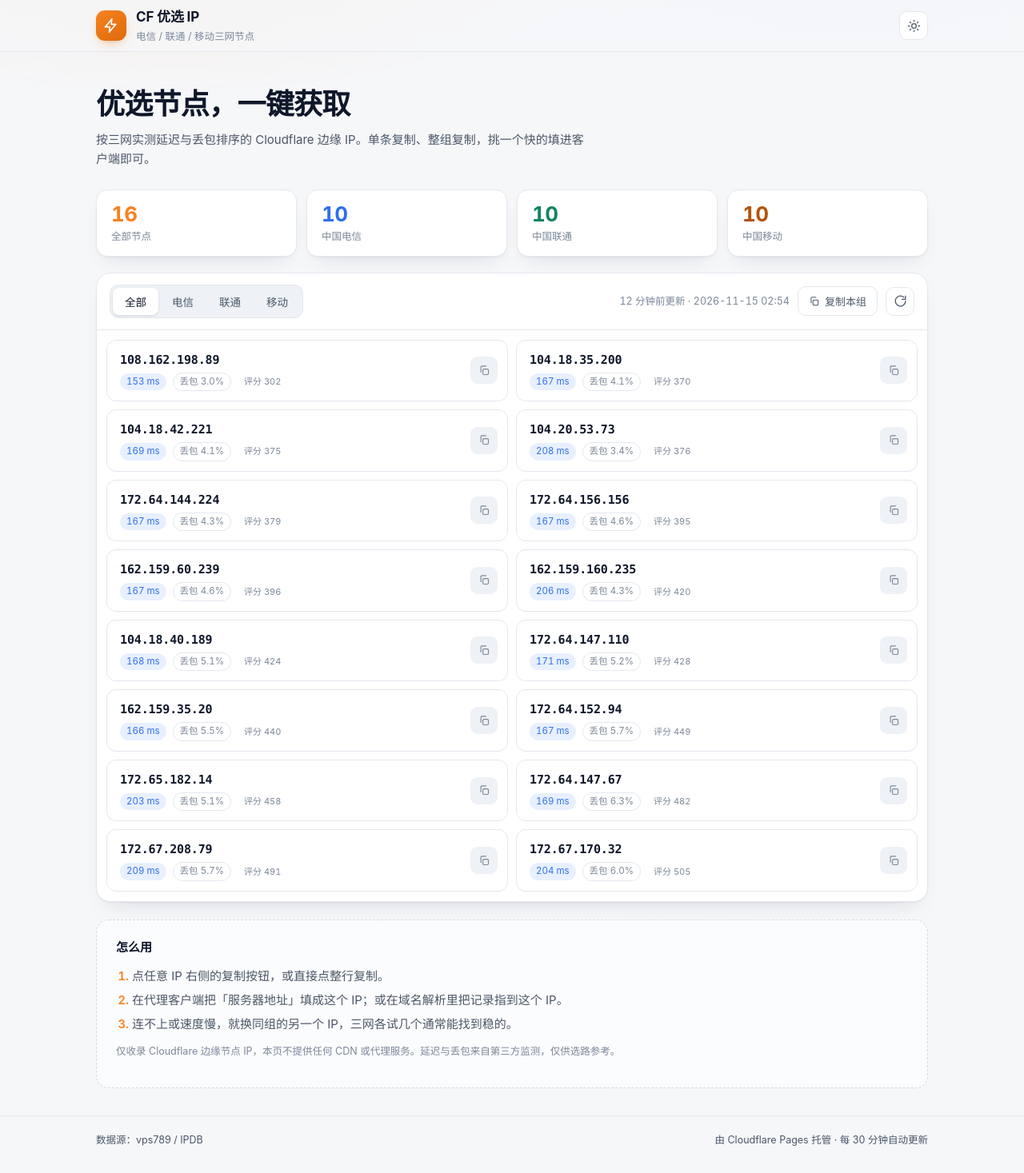
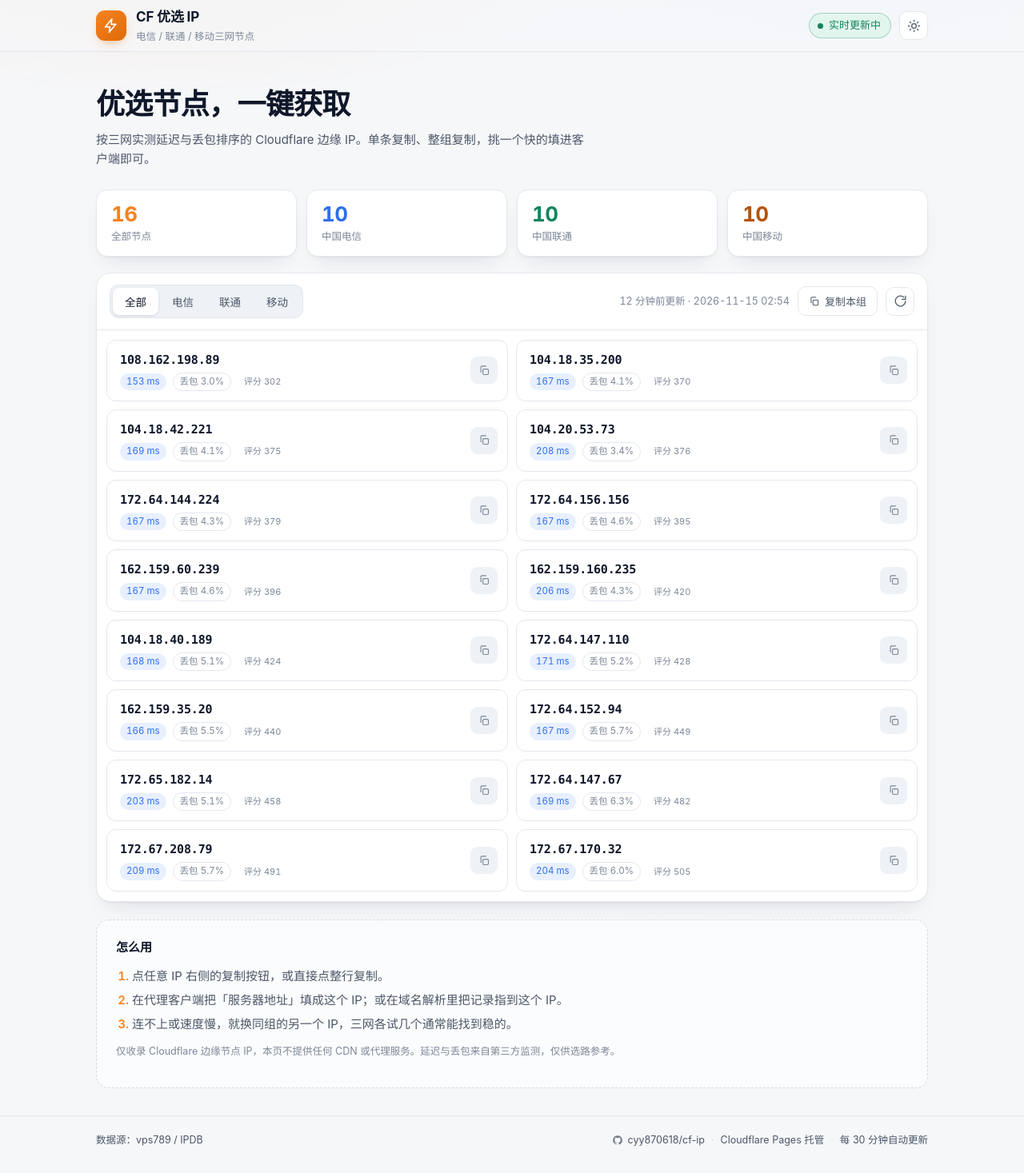
Before and after one commit to cyy870618/cf-ip, a plain HTML site: page public/index.html in a window 1280 px wide. Shown: the whole page at 80% size. Drawn offline with Linux system fonts and the light colour scheme.

Commit message:
feat(ui): 头部加实时更新状态胶囊；页脚加仓库链接
- 胶囊状态随数据变化：实时更新中 / 数据延迟 N 小时 / 同步失败
- 页脚加 GitHub 仓库链接（cyy870618/cf-ip）

```diff
--- a/public/assets/app.js
+++ b/public/assets/app.js
@@ -9,7 +9,12 @@ const el = {
   refresh: document.getElementById('refresh-btn'),
   copyGroup: document.getElementById('copy-group'),
   theme: document.getElementById('theme-btn'),
+  pill: document.getElementById('live-pill'),
+  pillText: document.getElementById('live-text'),
 };
+
+/* 数据被视为“延迟”的阈值：超过 95 分钟没更新就提示（CI 正常 30 分钟一跑） */
+const STALE_MS = 95 * 60 * 1000;
 
 const state = {
   data: null,
@@ -173,10 +178,39 @@ function renderMeta() {
   }
 }
 
+/* ---------------- live pill ---------------- */
+
+function renderPill(err) {
+  if (err) {
+    el.pill.dataset.state = 'error';
+    el.pillText.textContent = '同步失败';
+    el.pill.title = '节点数据加载失败';
+    return;
+  }
+  const iso = state.data && state.data.updated_at;
+  if (!iso) {
+    el.pill.dataset.state = 'loading';
+    el.pillText.textContent = '正在同步';
+    return;
+  }
+  const age = Date.now() - new Date(iso).getTime();
+  if (age > STALE_MS) {
+    const h = Math.floor(age / 3600000);
+    el.pill.dataset.state = 'stale';
+    el.pillText.textContent = `数据延迟 ${h} 小时`;
+    el.pill.title = `上次更新：${fmtTime(iso)}`;
+  } else {
+    el.pill.dataset.state = 'live';
+    el.pillText.textContent = '实时更新中';
+    el.pill.title = `上次更新：${fmtTime(iso)} · CI 每 30 分钟抓取一次`;
+  }
+}
+
 function renderAll() {
   renderStats();
   renderList();
   renderMeta();
+  renderPill(false);
 }
 
 /* ---------------- events ---------------- */
@@ -229,6 +263,7 @@ async function loadData(manual) {
     el.empty.hidden = false;
     el.nodes.innerHTML = '';
     el.empty.querySelector('p').textContent = '节点数据加载失败，请稍后刷新。';
+    renderPill(true);
     console.error('[cf-ip]', err);
   } finally {
     if (manual) setTimeout(() => el.refresh.classList.remove('spin'), 400);
@@ -240,7 +275,10 @@ el.refresh.addEventListener('click', () => loadData(true));
 initTheme();
 loadData(false);
 
-// 每 5 分钟自动刷新一次展示（数据本身由 CI 更新）
+// 每 5 分钟自动刷新一次展示（数据本身由 CI 更新）；每分钟校正一次胶囊状态
 setInterval(() => {
   if (!document.hidden) loadData(false);
 }, 5 * 60 * 1000);
+setInterval(() => {
+  if (!document.hidden && state.data) renderPill(false);
+}, 60 * 1000);
--- a/public/assets/style.css
+++ b/public/assets/style.css
@@ -125,7 +125,63 @@ body {
   white-space: nowrap;
 }
 
-.header-actions { display: flex; align-items: center; gap: 8px; }
+.header-actions { display: flex; align-items: center; gap: 10px; }
+
+/* ---------- live pill ---------- */
+.live-pill {
+  display: inline-flex;
+  align-items: center;
+  gap: 7px;
+  padding: 5px 12px 5px 10px;
+  border-radius: 999px;
+  border: 1px solid transparent;
+  font-size: 13px;
+  font-weight: 500;
+  line-height: 1.5;
+  white-space: nowrap;
+  color: var(--muted);
+  background: var(--bg-soft);
+  transition: color .2s ease, background .2s ease, border-color .2s ease;
+}
+.live-pill .dot {
+  position: relative;
+  width: 7px;
+  height: 7px;
+  flex: none;
+  border-radius: 50%;
+  background: currentColor;
+}
+.live-pill .dot::after {
+  content: '';
+  position: absolute;
+  inset: 0;
+  border-radius: 50%;
+  background: currentColor;
+  opacity: 0;
+}
+.live-pill[data-state="live"] {
+  color: var(--green);
+  background: var(--green-soft);
+  border-color: color-mix(in srgb, var(--green) 30%, transparent);
+}
+.live-pill[data-state="live"] .dot::after { animation: ripple 1.9s ease-out infinite; }
+@keyframes ripple {
+  0%   { transform: scale(1);   opacity: .55; }
+  70%  { transform: scale(3.2); opacity: 0; }
+  100% { transform: scale(3.2); opacity: 0; }
+}
+.live-pill[data-state="stale"] {
+  color: #b45309;
+  background: var(--accent-soft);
+  border-color: color-mix(in srgb, #b45309 30%, transparent);
+}
+[data-theme="dark"] .live-pill[data-state="stale"] { color: var(--accent); }
+.live-pill[data-state="error"] {
+  color: #dc2626;
+  background: rgba(220, 38, 38, .08);
+  border-color: color-mix(in srgb, #dc2626 30%, transparent);
+}
+[data-theme="dark"] .live-pill[data-state="error"] { color: #f87171; }
 
 .icon-btn {
   display: inline-grid;
@@ -371,8 +427,23 @@ body {
   border-top: 1px solid var(--border);
   padding: 20px 0 30px;
 }
-.footer-inner { display: flex; justify-content: space-between; gap: 12px; flex-wrap: wrap; }
+.footer-inner { display: flex; justify-content: space-between; gap: 12px; flex-wrap: wrap; align-items: center; }
 .site-footer p { margin: 0; font-size: 12.5px; color: var(--text-soft); }
+
+.footer-links { display: inline-flex; align-items: center; gap: 8px; flex-wrap: wrap; }
+.footer-links .sep { color: var(--border-strong); }
+.footer-links a {
+  display: inline-flex;
+  align-items: center;
+  gap: 6px;
+  color: var(--text-soft);
+  text-decoration: none;
+  border-bottom: 1px solid transparent;
+  transition: color .15s ease, border-color .15s ease;
+}
+.footer-links a svg { width: 14px; height: 14px; opacity: .75; }
+.footer-links a:hover { color: var(--text); border-bottom-color: var(--border-strong); }
+.footer-links a:hover svg { opacity: 1; }
 
 .muted { color: var(--muted); }
 .small { font-size: 12.5px; }
@@ -413,6 +484,13 @@ body {
   .howto { padding: 18px; }
 }
 
+@media (max-width: 560px) {
+  .brand-text p { display: none; }
+  .live-pill { padding: 4px 10px 4px 8px; font-size: 12px; }
+  .header-inner { height: 58px; }
+  .footer-inner { flex-direction: column; align-items: flex-start; gap: 6px; }
+}
+
 @media (prefers-reduced-motion: reduce) {
   * { animation-duration: .001ms !important; transition-duration: .001ms !important; }
 }
--- a/public/index.html
+++ b/public/index.html
@@ -27,6 +27,10 @@
       </div>
     </div>
     <div class="header-actions">
+      <span class="live-pill" id="live-pill" data-state="loading" title="节点数据由 CI 每 30 分钟抓取一次">
+        <span class="dot" aria-hidden="true"></span>
+        <span id="live-text">正在同步</span>
+      </span>
       <button id="theme-btn" class="icon-btn" type="button" aria-label="切换深浅色" title="切换深浅色">
         <svg class="i-sun" viewBox="0 0 24 24" fill="none" stroke="currentColor" stroke-width="1.8" stroke-linecap="round">
           <circle cx="12" cy="12" r="4"/><path d="M12 2v2M12 20v2M2 12h2M20 12h2M4.9 4.9l1.4 1.4M17.7 17.7l1.4 1.4M19.1 4.9l-1.4 1.4M6.3 17.7l-1.4 1.4"/>
@@ -108,7 +112,16 @@
 <footer class="site-footer">
   <div class="wrap footer-inner">
     <p id="source-line">数据源：—</p>
-    <p class="muted">由 Cloudflare Pages 托管 · 每 30 分钟自动更新</p>
+    <p class="footer-links">
+      <a href="https://github.com/cyy870618/cf-ip" target="_blank" rel="noopener noreferrer">
+        <svg viewBox="0 0 24 24" aria-hidden="true"><path fill="currentColor" d="M12 2a10 10 0 0 0-3.16 19.49c.5.09.68-.22.68-.48v-1.7c-2.78.6-3.37-1.34-3.37-1.34-.45-1.16-1.11-1.47-1.11-1.47-.9-.62.07-.6.07-.6 1 .07 1.53 1.03 1.53 1.03.89 1.52 2.34 1.08 2.91.83.09-.65.35-1.09.63-1.34-2.22-.25-4.55-1.11-4.55-4.94 0-1.09.39-1.98 1.03-2.68-.1-.25-.45-1.27.1-2.64 0 0 .84-.27 2.75 1.02a9.6 9.6 0 0 1 5 0c1.91-1.29 2.75-1.02 2.75-1.02.55 1.37.2 2.39.1 2.64.64.7 1.03 1.59 1.03 2.68 0 3.84-2.34 4.68-4.57 4.93.36.31.68.92.68 1.85v2.74c0 .27.18.58.69.48A10 10 0 0 0 12 2Z"/></svg>
+        cyy870618/cf-ip
+      </a>
+      <span class="sep" aria-hidden="true">·</span>
+      <span>Cloudflare Pages 托管</span>
+      <span class="sep" aria-hidden="true">·</span>
+      <span>每 30 分钟自动更新</span>
+    </p>
   </div>
 </footer>
 
```
